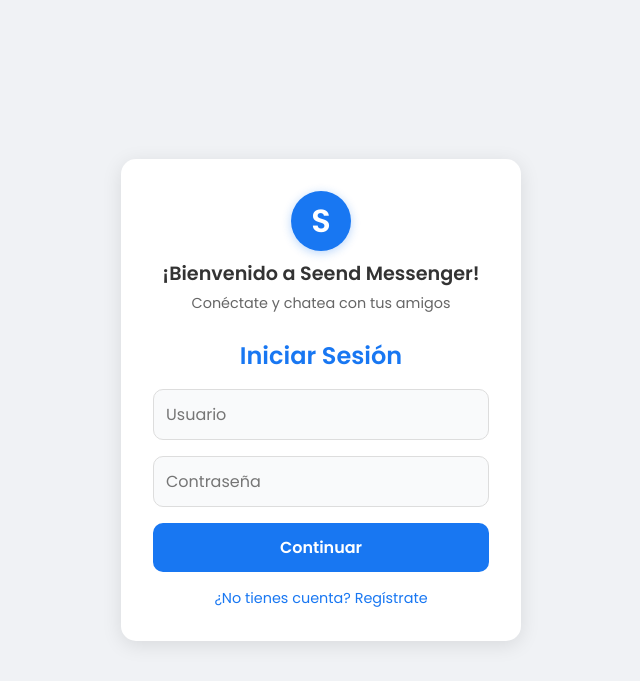
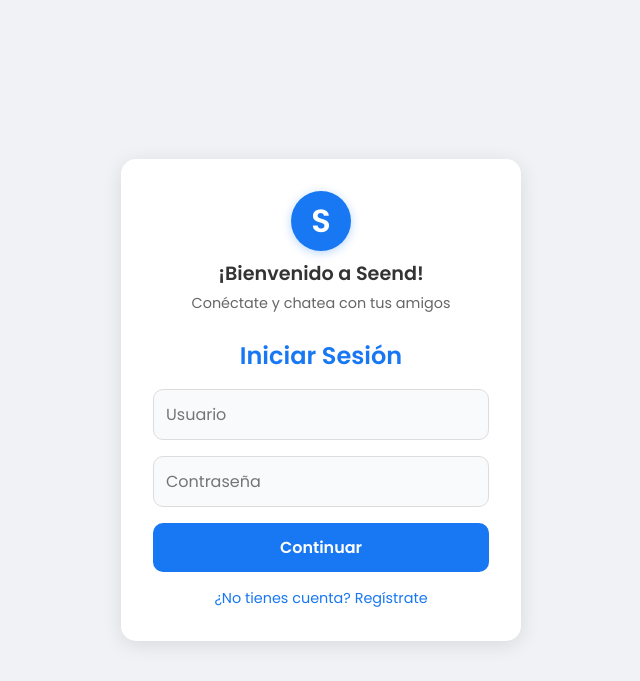
Before and after one commit to orrodguez19/Seend, a Flask app: page / in a window 1280 px wide. Shown: the top 681 px of the page, without its empty margins (319-959 px from the left). Run offline with Flask 3, Linux system fonts and the light colour scheme.

Commit message:
Actualizar auth.html

```diff
--- a/templates/auth.html
+++ b/templates/auth.html
@@ -145,7 +145,7 @@
   <div class="container">
     <div class="welcome">
       <div class="avatar">S</div>
-      <div class="welcome-text">¡Bienvenido a Seend Messenger!</div>
+      <div class="welcome-text">¡Bienvenido a Seend!</div>
       <div class="welcome-subtext">Conéctate y chatea con tus amigos</div>
     </div>
 
```
